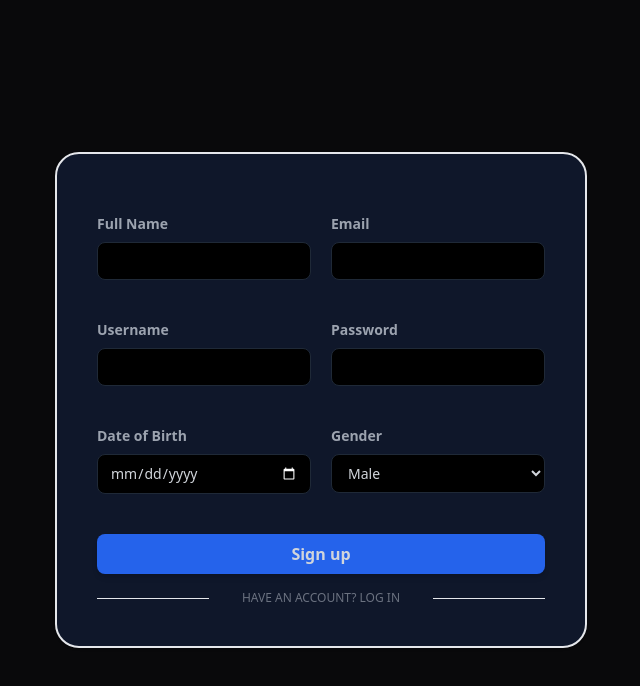
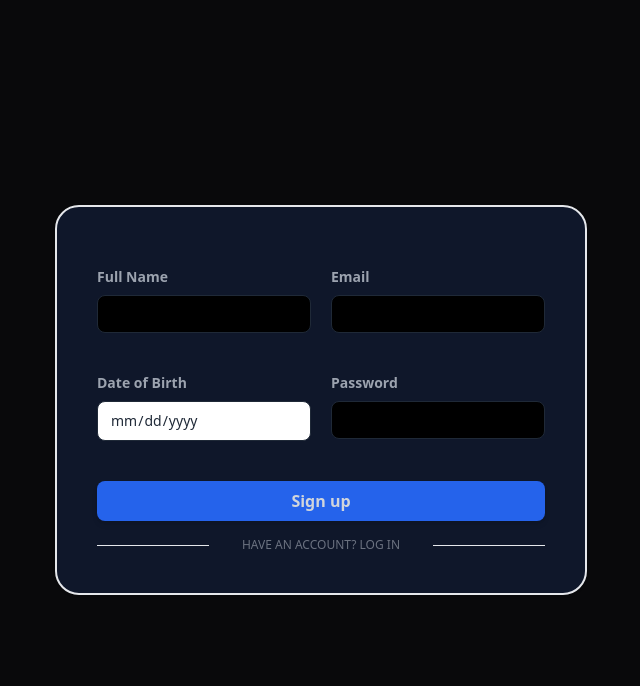
Before and after one commit to Sairoxs123/voyagepro, a React (Vite) app: page /signup in a window 1280 px wide. Shown: the top 686 px of the page, without its empty margins (319-959 px from the left). Built offline with nearby package versions, Linux system fonts and the light colour scheme.

Commit message:
Update SignUp.jsx

```diff
--- a/src/components/authorisation/SignUp.jsx
+++ b/src/components/authorisation/SignUp.jsx
@@ -1,8 +1,32 @@
-import React from 'react'
+import React from "react";
+import { useState } from "react";
+import axios from "axios";
+import { useCookies } from "react-cookie";
 
 const SignUp = () => {
 
+  const [name, setName] = useState("");
+  const [email, setEmail] = useState("");
+  const [password, setPassword] = useState("");
+  const [dob, setDob] = useState("");
+  const [message, setMessage] = useState("");
+  const [cookies, setCookie, removeCookie] = useCookies(["user"]);
 
+  const submit = async () => {
+    const response = await axios
+      .get(
+        `http://127.0.0.1:8000/api/login/?name=${name}&email=${email}&password=${password}&dob=${dob}`
+      )
+      .then((res) => {
+        setMessage(res.data.message);
+        if (res.data.message == "You have signed up successfully.") {
+          setCookie("name", name);
+          setCookie("logged_in", true);
+          console.log(cookies);
+          window.location.href = "/user";
+        }
+      });
+  };
 
     return (
     <div className='flex justify-center items-center h-screen '>
@@ -22,6 +46,7 @@ const SignUp = () => {
                     className="border rounded-lg px-3 py-2 mt-1 mb-5 text-sm w-full bg-black border-gray-800 text-gray-300 focus:border-blue-500 focus:ring-2 focus:ring-blue-500"
                     type="text"
                     id="fullname"
+                    onChange={(e) => setName(e.target.value)}
                     />
                 </div>
                 <div>
@@ -33,18 +58,22 @@ const SignUp = () => {
                     className="border rounded-lg px-3 py-2 mt-1 mb-5 text-sm w-full bg-black border-gray-800 text-gray-300 focus:border-blue-500 focus:ring-2 focus:ring-blue-500"
                     type="email"
                     id="email"
+                        onChange={(e) => setEmail(e.target.value)}
                     />
                 </div>
                 <div>
-                    <label
+                  <label
                     className="font-semibold text-sm text-gray-400 pb-1 block"
-                    for="username"
-                    >Username</label>
-                    <input
-                    className="border rounded-lg px-3 py-2 mt-1 mb-5 text-sm w-full bg-black border-gray-800 text-gray-300 focus:border-blue-500 focus:ring-2 focus:ring-blue-500"
-                    type="text"
-                    id="username"
-                    />
+                    for="dob"
+                  >
+                    Date of Birth
+                  </label>
+                  <input
+                    className="border rounded-lg px-3 py-2 mt-1 mb-5 text-sm w-full bg-white border-gray-800 text-gray-800 focus:border-blue-500 focus:ring-2 focus:ring-blue-500"
+                    type="date"
+                    id="dob"
+                    onChange={(e) => setDob(e.target.value)}
+                  />
                 </div>
                 <div>
                     <label
@@ -55,42 +84,18 @@ const SignUp = () => {
                     className="border rounded-lg px-3 py-2 mt-1 mb-5 text-sm w-full bg-black border-gray-800 text-gray-300 focus:border-blue-500 focus:ring-2 focus:ring-blue-500"
                     type="password"
                     id="password"
+                        onChange={(e) => setPassword(e.target.value)}
                     />
-                </div>
-                </div>
-                <div className="mt-5 grid grid-cols-1 sm:grid-cols-2 gap-5">
-                <div>
-                    <label
-                    className="font-semibold text-sm text-gray-400 pb-1 block"
-                    for="dob"
-                    >Date of Birth</label>
-                    <input
-                    className="border rounded-lg px-3 py-2 mt-1 mb-5 text-sm w-full bg-black border-gray-800 text-gray-300 focus:border-blue-500 focus:ring-2 focus:ring-blue-500"
-                    type="date"
-                    id="dob"
-                    />
-                </div>
-                <div>
-                    <label
-                    className="font-semibold text-sm text-gray-400 pb-1 block"
-                    for="gender"
-                    >Gender</label>
-                    <select
-                    className="border rounded-lg px-3 py-2 mt-1 mb-5 text-sm w-full bg-black border-gray-800 text-gray-300 focus:border-blue-500 focus:ring-2 focus:ring-blue-500"
-                    id="gender"
-                    >
-                    <option value="male">Male</option>
-                    <option value="female">Female</option>
-                    <option value="other">Other</option>
-                    </select>
                 </div>
                 </div>
 
 
                 <div className="mt-5">
+                    <div>{message}</div>
                 <button
                     className="py-2 px-4 bg-blue-600 hover:bg-blue-700 focus:ring-blue-500 focus:ring-offset-blue-200 text-gray-300 w-full transition ease-in duration-200 text-center text-base font-semibold shadow-md focus:outline-none focus:ring-2 focus:ring-offset-2 rounded-lg"
-                    type="submit"
+                    type="button"
+                    onClick={submit}
                 >
                     Sign up
                 </button>
```
